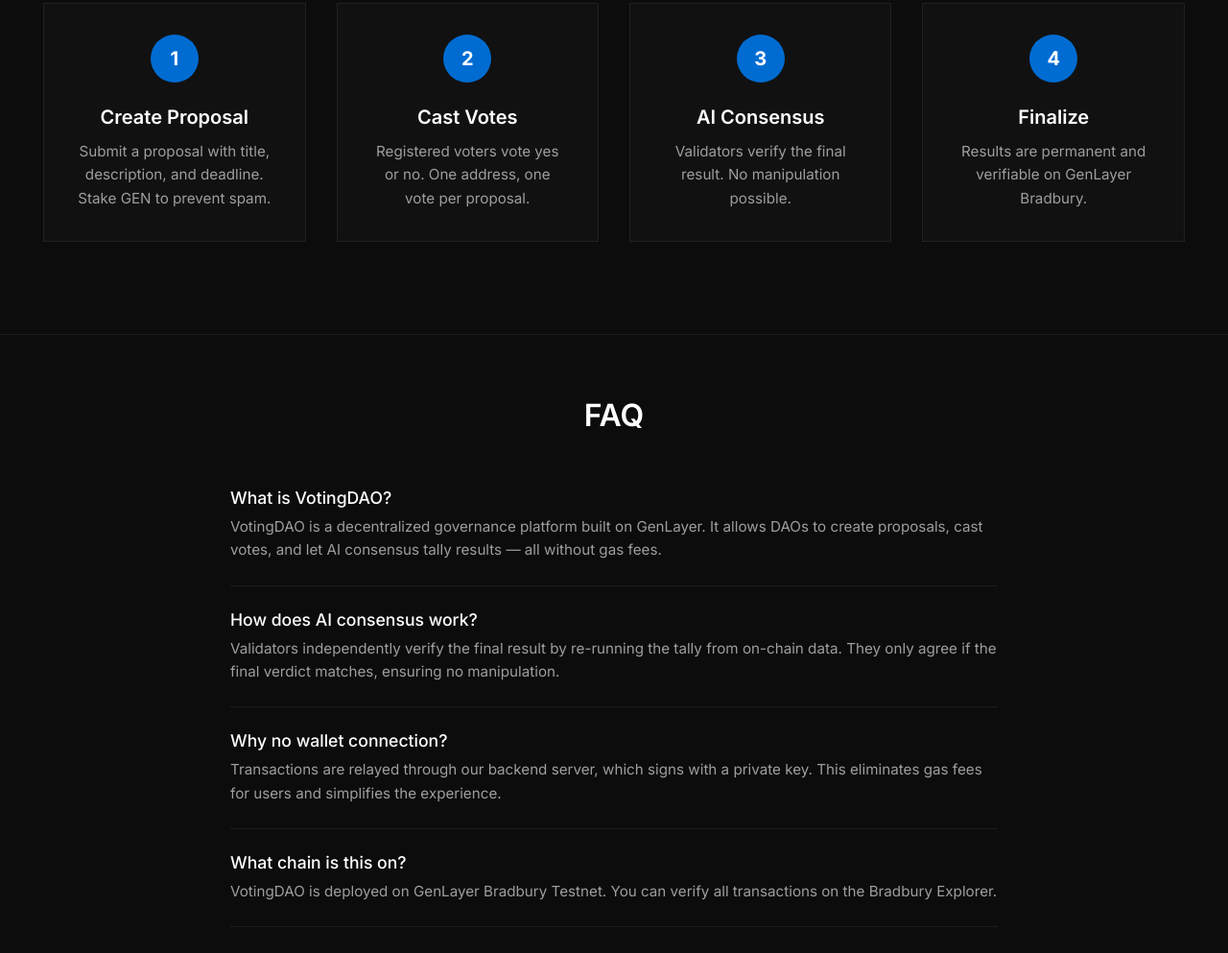
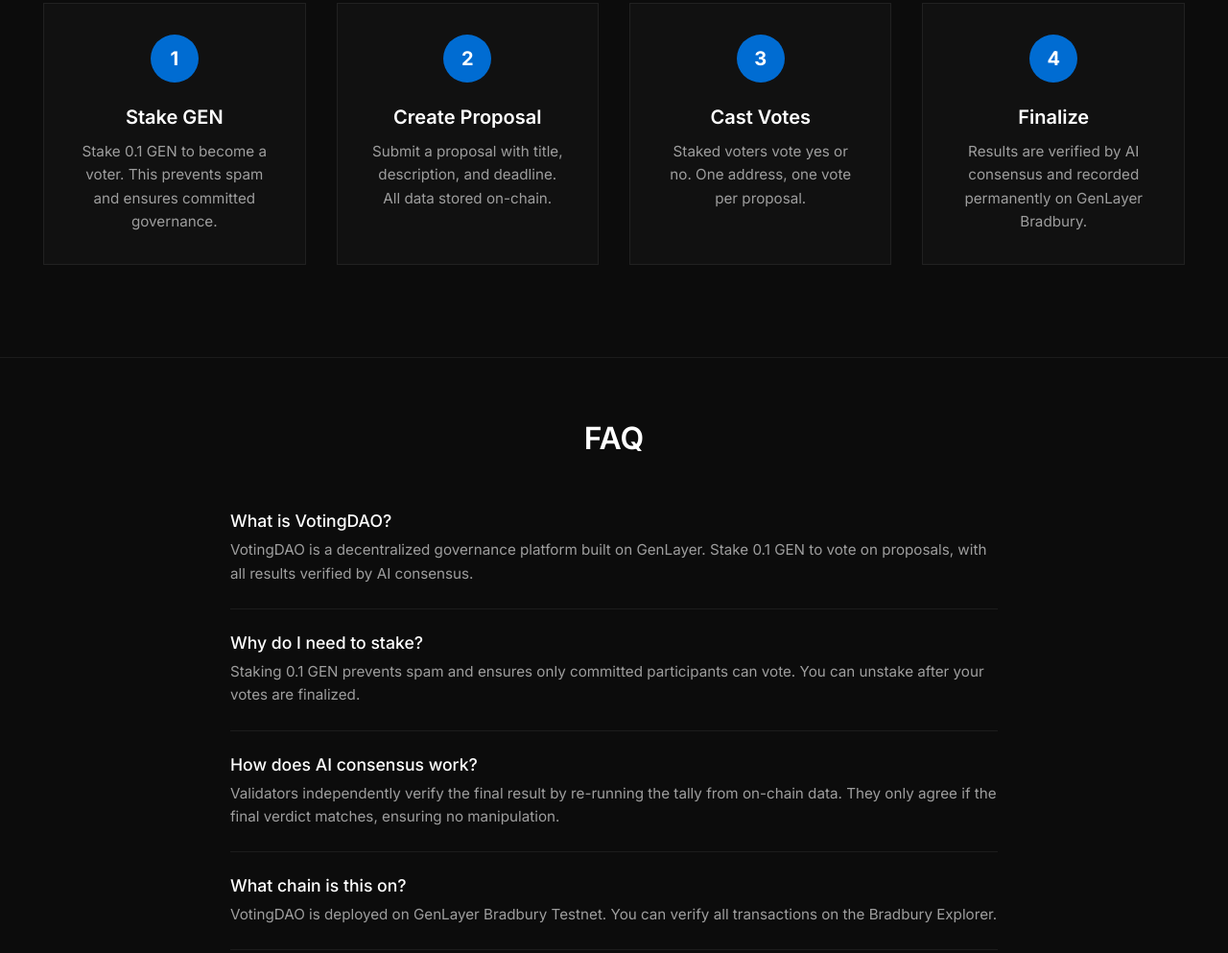
Before and after one commit to Adebisi1111/voting-dao, a website: page index.html in a window 1280 px wide. Shown: the part 1009-2002 px from the top of the page at 96% size. Drawn offline with Linux system fonts and the light colour scheme.

Commit message:
Clean rebuild - all pages consistent

```diff
--- a/index.html
+++ b/index.html
@@ -81,7 +81,7 @@
 
     <footer class="lede">
       <p class="lede__rise" style="--d: 0.78s">
-        VotingDAO continuously analyzes proposals, voter behavior and treasury data to identify governance opportunities, predict voting outcomes, and recommend the highest-impact decisions for your DAO.
+        VotingDAO is a decentralized governance platform where you stake GEN to vote on proposals. All results are verified by AI consensus and recorded on GenLayer Bradbury.
       </p>
     </footer>
 
@@ -109,23 +109,23 @@
       <div class="steps">
         <div class="step">
           <div class="step__number">1</div>
-          <h3>Create Proposal</h3>
-          <p>Submit a proposal with title, description, and deadline. Stake GEN to prevent spam.</p>
+          <h3>Stake GEN</h3>
+          <p>Stake 0.1 GEN to become a voter. This prevents spam and ensures committed governance.</p>
         </div>
         <div class="step">
           <div class="step__number">2</div>
-          <h3>Cast Votes</h3>
-          <p>Registered voters vote yes or no. One address, one vote per proposal.</p>
+          <h3>Create Proposal</h3>
+          <p>Submit a proposal with title, description, and deadline. All data stored on-chain.</p>
         </div>
         <div class="step">
           <div class="step__number">3</div>
-          <h3>AI Consensus</h3>
-          <p>Validators verify the final result. No manipulation possible.</p>
+          <h3>Cast Votes</h3>
+          <p>Staked voters vote yes or no. One address, one vote per proposal.</p>
         </div>
         <div class="step">
           <div class="step__number">4</div>
           <h3>Finalize</h3>
-          <p>Results are permanent and verifiable on GenLayer Bradbury.</p>
+          <p>Results are verified by AI consensus and recorded permanently on GenLayer Bradbury.</p>
         </div>
       </div>
     </div>
@@ -137,15 +137,15 @@
       <h2>FAQ</h2>
       <div class="faq__item">
         <h3 class="faq__question">What is VotingDAO?</h3>
-        <p class="faq__answer">VotingDAO is a decentralized governance platform built on GenLayer. It allows DAOs to create proposals, cast votes, and let AI consensus tally results — all without gas fees.</p>
+        <p class="faq__answer">VotingDAO is a decentralized governance platform built on GenLayer. Stake 0.1 GEN to vote on proposals, with all results verified by AI consensus.</p>
+      </div>
+      <div class="faq__item">
+        <h3 class="faq__question">Why do I need to stake?</h3>
+        <p class="faq__answer">Staking 0.1 GEN prevents spam and ensures only committed participants can vote. You can unstake after your votes are finalized.</p>
       </div>
       <div class="faq__item">
         <h3 class="faq__question">How does AI consensus work?</h3>
         <p class="faq__answer">Validators independently verify the final result by re-running the tally from on-chain data. They only agree if the final verdict matches, ensuring no manipulation.</p>
-      </div>
-      <div class="faq__item">
-        <h3 class="faq__question">Why no wallet connection?</h3>
-        <p class="faq__answer">Transactions are relayed through our backend server, which signs with a private key. This eliminates gas fees for users and simplifies the experience.</p>
       </div>
       <div class="faq__item">
         <h3 class="faq__question">What chain is this on?</h3>
```
